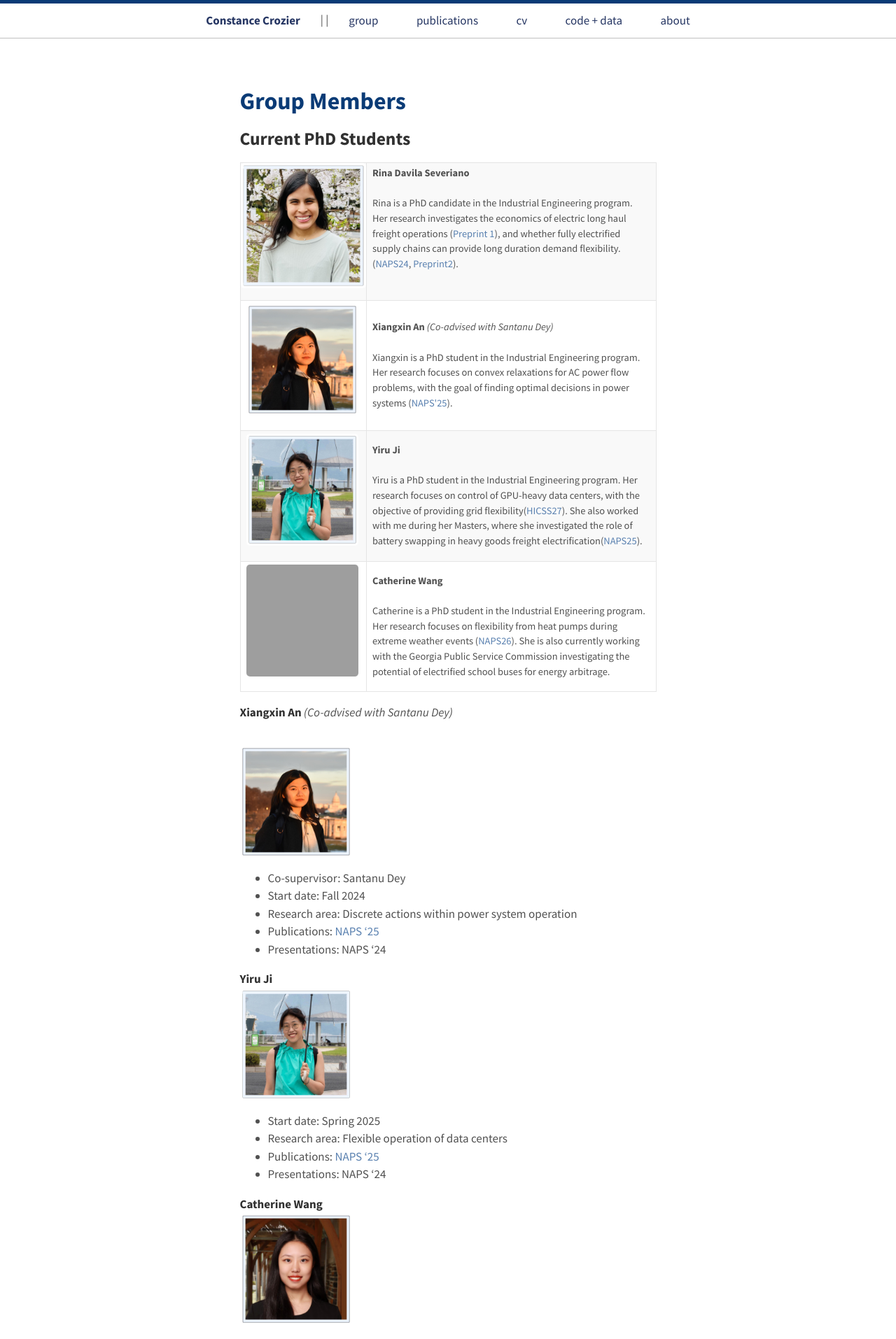
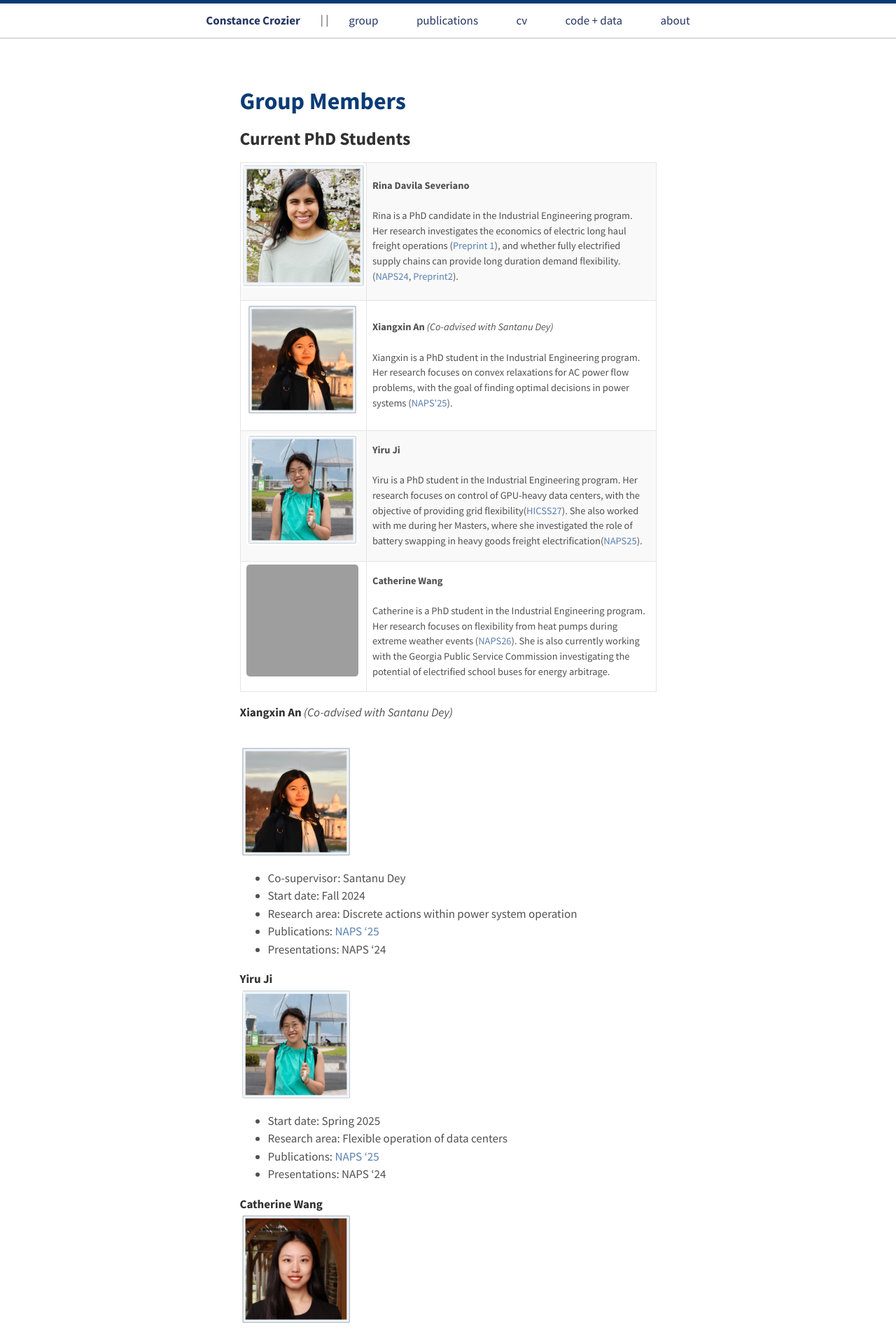
Before and after one commit to constancecrozier/constancecrozier.github.io, a Jekyll site: the page built from group.md, in a window 1280 px wide. Shown: the top 1914 px of the page at 70% size. Built offline with Jekyll 4.4.1, drawn with Linux system fonts in a browser that asks for light colours; grey boxes are pictures that could not be loaded.

Commit message:
Update group.md

```diff
--- a/group.md
+++ b/group.md
@@ -14,7 +14,7 @@ title: Group Members
     style="display: block; width: 100%; height: 100%; object-fit: cover;"
   >
 </td>
-    <td style="vertical-align: top;">
+    <td>
     	<b>Rina Davila Severiano</b><br><br>
     	Rina is a PhD candidate in the Industrial Engineering program. Her research investigates the economics of electric long haul freight operations (<a href="files/Electric_HGV.pdf">Preprint 1</a>), and whether fully electrified supply chains can provide long duration demand flexibility. (<a href="files/naps_24.pdf">NAPS24</a>, <a href="https://arxiv.org/pdf/2505.05982">Preprint2</a>).
     </td>
```
